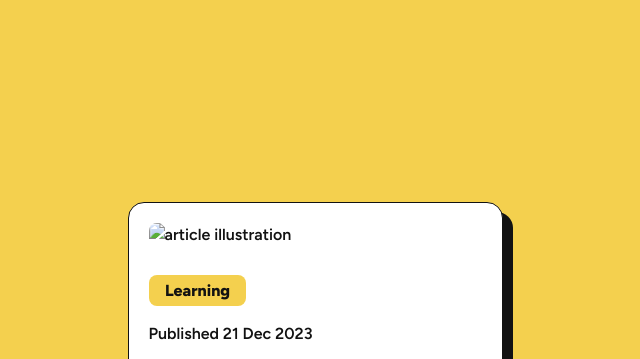
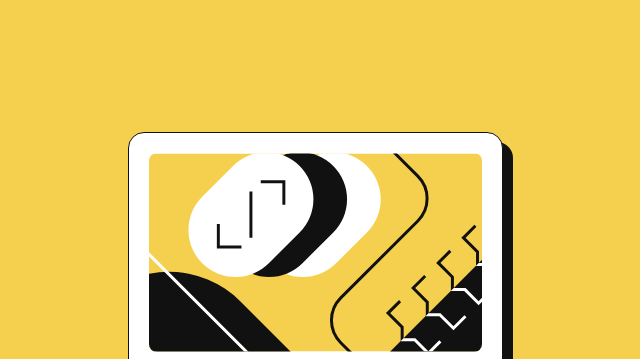
Before and after one commit to pravinkori/fem-blog-preview-card, a website built with Vite: page index.html in a window 1280 px wide. Shown: the top 359 px of the page, without its empty margins (325-965 px from the left). Built offline with nearby package versions, Linux system fonts and the light colour scheme; files whose address does not match are found by name.

Commit message:
fix: svg illustration path fix

```diff
--- a/index.html
+++ b/index.html
@@ -27,7 +27,7 @@
       <section class="card">
         <picture class="card__illustration">
           <img
-            src="/images/illustration-article.svg"
+            src="./images/illustration-article.svg"
             alt="article illustration"
           />
         </picture>
```
Also changed, not shown: images/favicon-32x32.png (added), images/illustration-article.svg (added), images/image-avatar.webp (added), images/screenshot.png (added).
